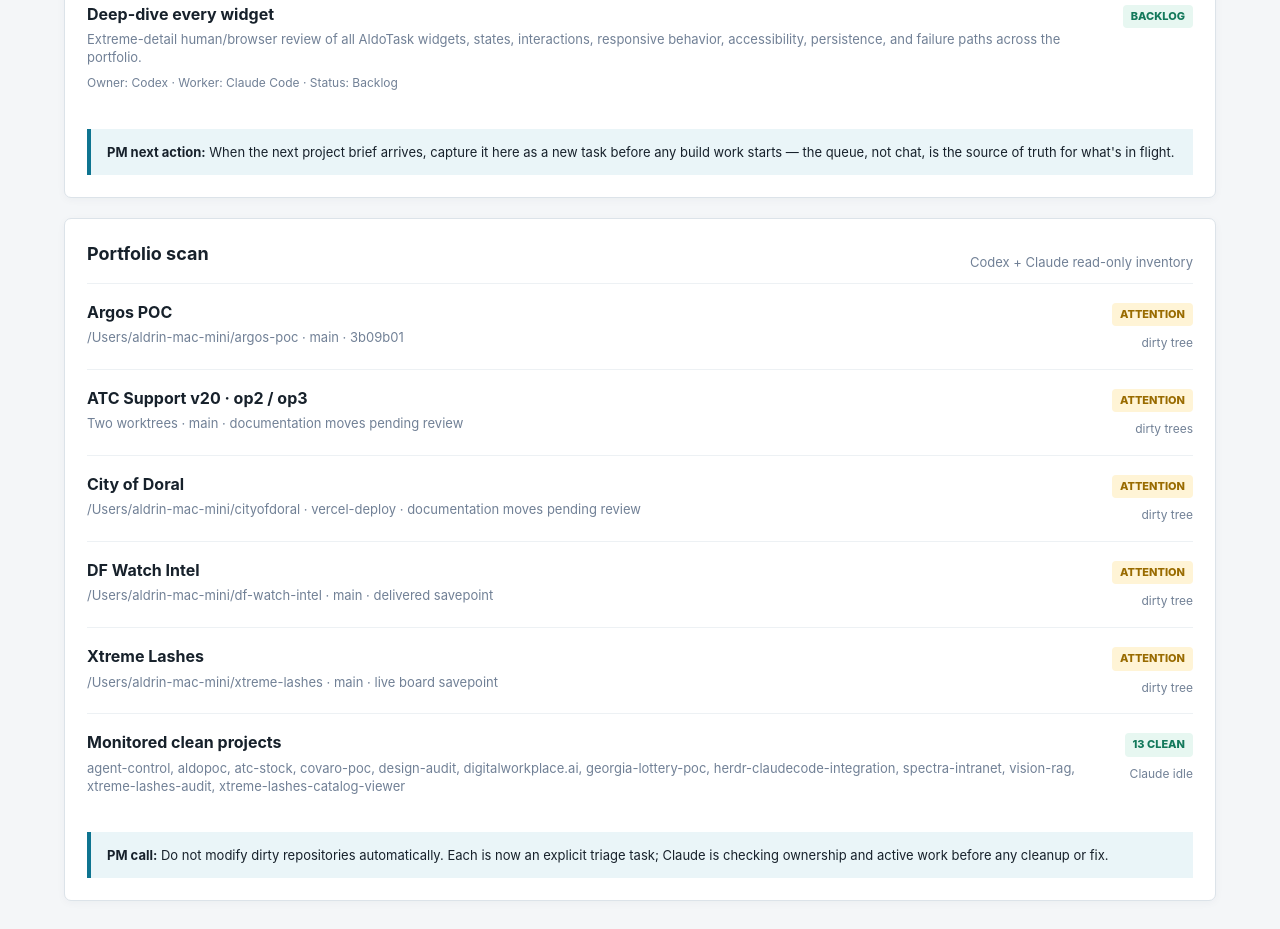
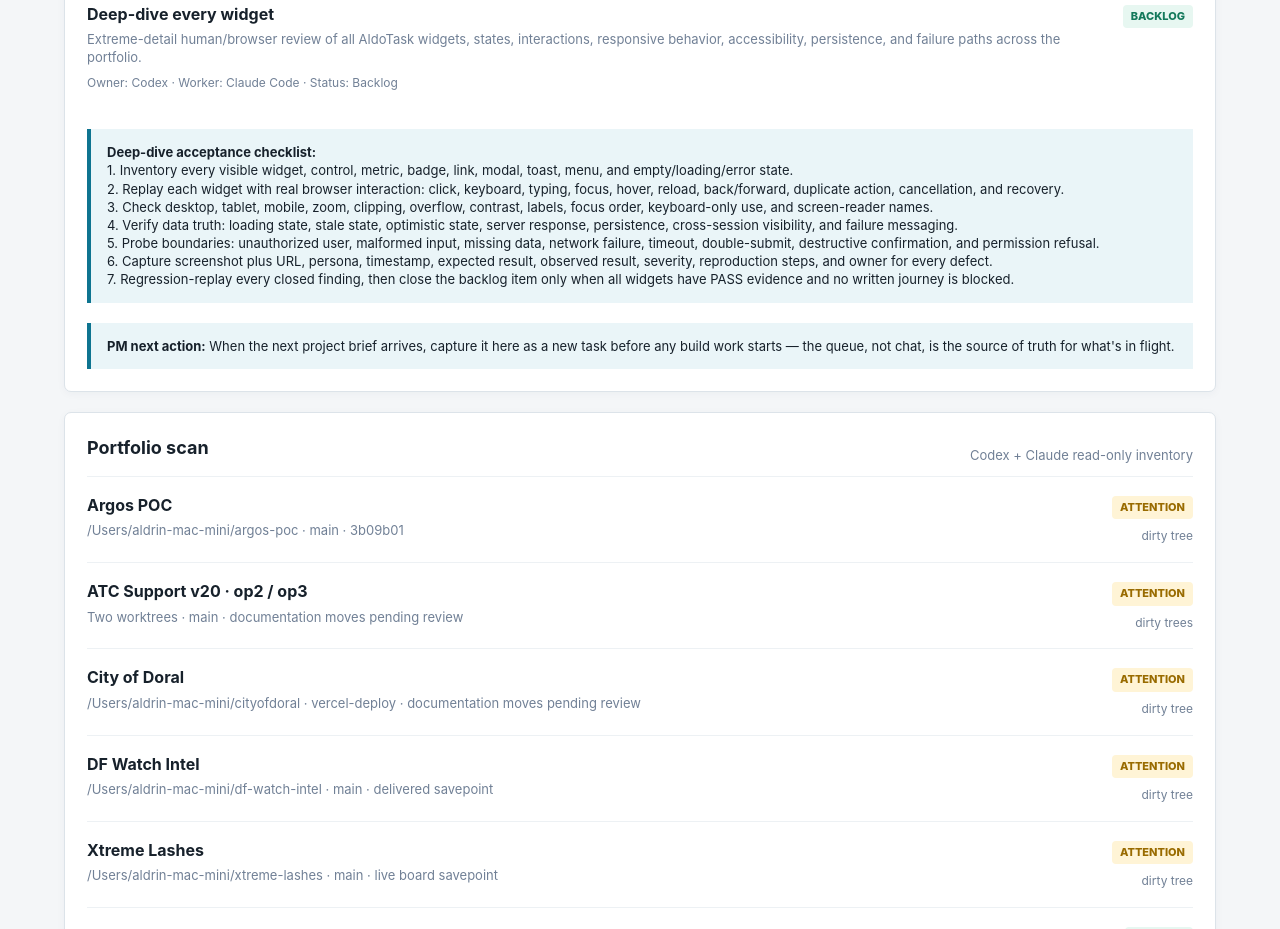
Before and after one commit to aldrinstellus/aldotask, a website: page index.html in a window 1280 px wide. Shown: the part 1239-2168 px from the top of the page. Drawn offline with Linux system fonts and the light colour scheme; no server answers.

Commit message:
docs: expand widget drilldown acceptance checklist

```diff
--- a/index.html
+++ b/index.html
@@ -23,6 +23,7 @@
         <div class="project"><div><h3>Verify client-facing docs</h3><p>Demo guide and handoff documents checked against the live app.</p><div class="meta-line">Owner: Codex · Worker: Claude Code · Status: Done</div></div><div class="project-right"><span class="tag">DONE</span></div></div>
         <div class="project"><div><h3>Connect next project intake</h3><p>Wire AldoTask as the single intake surface for the next project brief.</p><div class="meta-line">Owner: Codex · Worker: Claude Code · Status: In progress</div></div><div class="project-right"><span class="tag warn">IN PROGRESS</span></div></div>
         <div class="project"><div><h3>Deep-dive every widget</h3><p>Extreme-detail human/browser review of all AldoTask widgets, states, interactions, responsive behavior, accessibility, persistence, and failure paths across the portfolio.</p><div class="meta-line">Owner: Codex · Worker: Claude Code · Status: Backlog</div></div><div class="project-right"><span class="tag">BACKLOG</span></div></div>
+        <div class="callout"><strong>Deep-dive acceptance checklist:</strong><br>1. Inventory every visible widget, control, metric, badge, link, modal, toast, menu, and empty/loading/error state.<br>2. Replay each widget with real browser interaction: click, keyboard, typing, focus, hover, reload, back/forward, duplicate action, cancellation, and recovery.<br>3. Check desktop, tablet, mobile, zoom, clipping, overflow, contrast, labels, focus order, keyboard-only use, and screen-reader names.<br>4. Verify data truth: loading state, stale state, optimistic state, server response, persistence, cross-session visibility, and failure messaging.<br>5. Probe boundaries: unauthorized user, malformed input, missing data, network failure, timeout, double-submit, destructive confirmation, and permission refusal.<br>6. Capture screenshot plus URL, persona, timestamp, expected result, observed result, severity, reproduction steps, and owner for every defect.<br>7. Regression-replay every closed finding, then close the backlog item only when all widgets have PASS evidence and no written journey is blocked.</div>
         <div class="callout"><strong>PM next action:</strong> When the next project brief arrives, capture it here as a new task before any build work starts — the queue, not chat, is the source of truth for what's in flight.</div>
       </section>
       <section class="panel queue"><div class="row"><h2>Portfolio scan</h2><span class="muted">Codex + Claude read-only inventory</span></div>
```
